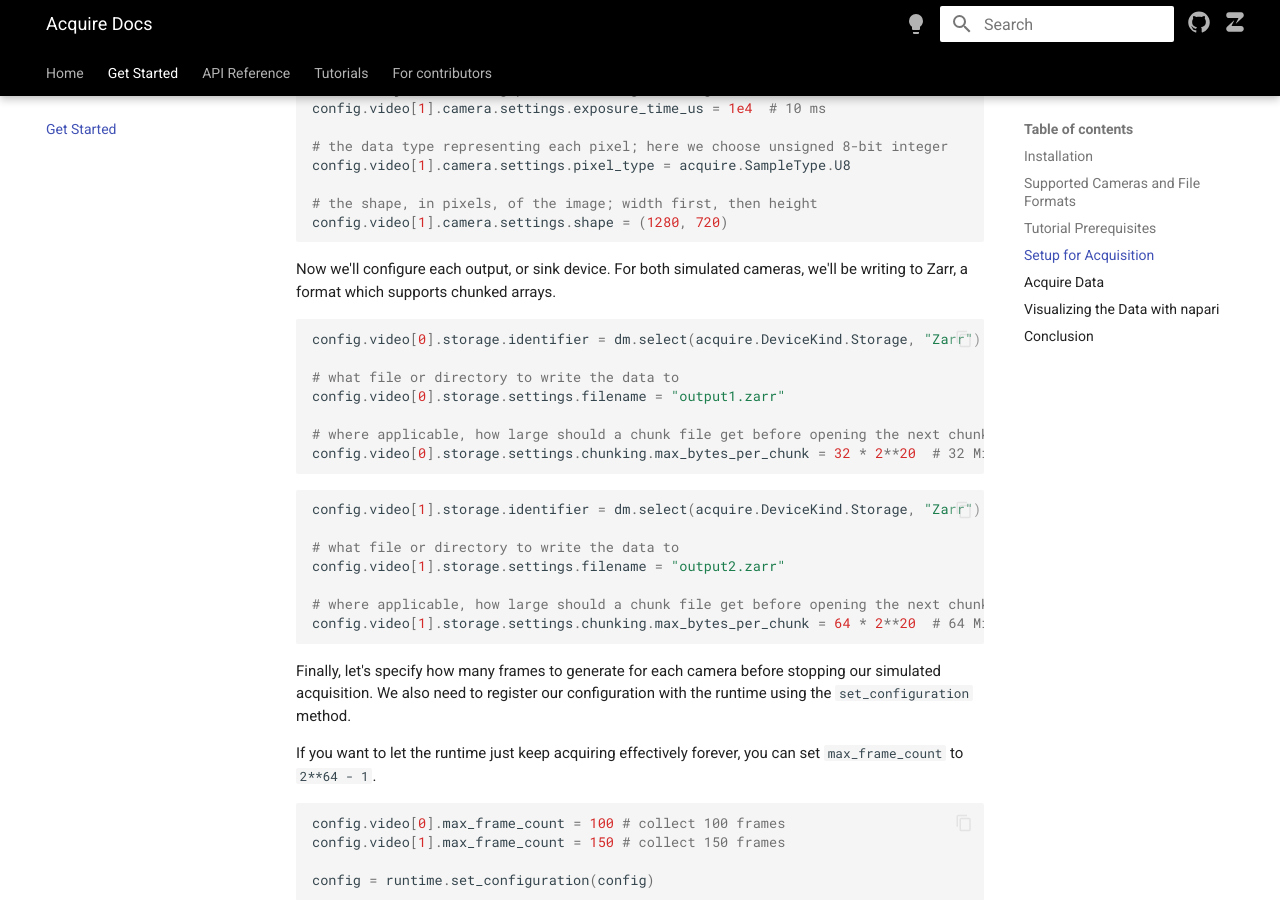
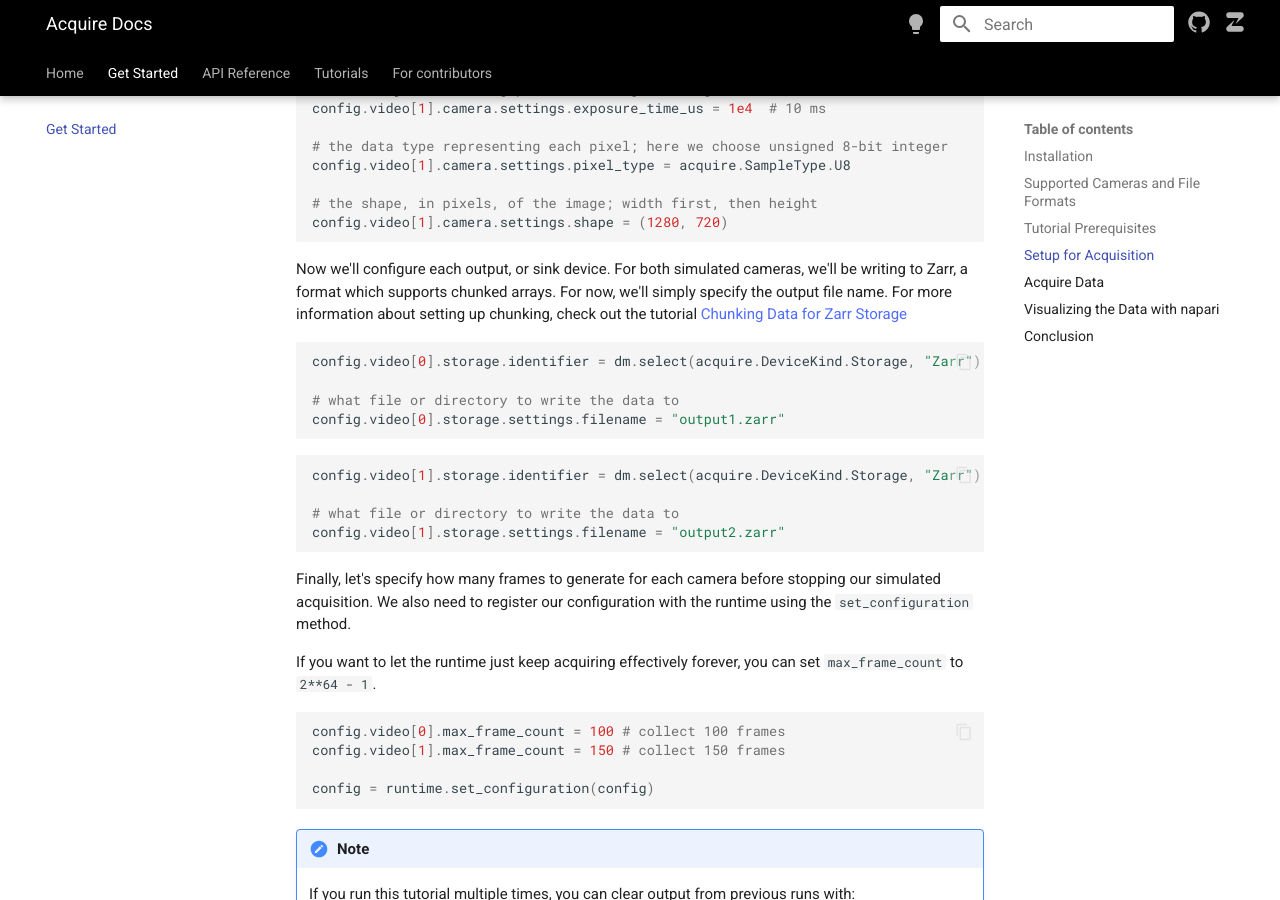
Before and after one commit to melissawm/acquire-docs, an MkDocs documentation site: the page built from docs/get_started.md, in a window 1280 px wide and 900 px high, scrolled down 2808 px. Built offline with MkDocs 1.6.1 and Material for MkDocs 9.7.7, drawn with Linux system fonts in a browser that asks for light colours; nearby versions of some CDN libraries; comment, search, counter and statistics services are not loaded.

Commit message:
Update get_started.md
Updating to remove chunking

````diff
--- a/docs/get_started.md
+++ b/docs/get_started.md
@@ -138,16 +138,13 @@ config.video[1].camera.settings.shape = (1280, 720)
 
 Now we'll configure each output, or sink device.
 For both simulated cameras, we'll be writing to Zarr, a format which supports chunked arrays.
-
+For now, we'll simply specify the output file name. For more information about setting up chunking, check out the tutorial [Chunking Data for Zarr Storage](./tutorials/chunked.md)
 
 ```python
 config.video[0].storage.identifier = dm.select(acquire.DeviceKind.Storage, "Zarr")
 
 # what file or directory to write the data to
 config.video[0].storage.settings.filename = "output1.zarr"
-
-# where applicable, how large should a chunk file get before opening the next chunk file
-config.video[0].storage.settings.chunking.max_bytes_per_chunk = 32 * 2**20  # 32 MiB chunk sizes
 ```
 
 
@@ -156,9 +153,6 @@ config.video[1].storage.identifier = dm.select(acquire.DeviceKind.Storage, "Zarr
 
 # what file or directory to write the data to
 config.video[1].storage.settings.filename = "output2.zarr"
-
-# where applicable, how large should a chunk file get before opening the next chunk file
-config.video[1].storage.settings.chunking.max_bytes_per_chunk = 64 * 2**20  # 64 MiB chunk sizes
 ```
 
 Finally, let's specify how many frames to generate for each camera before stopping our simulated acquisition.
````
